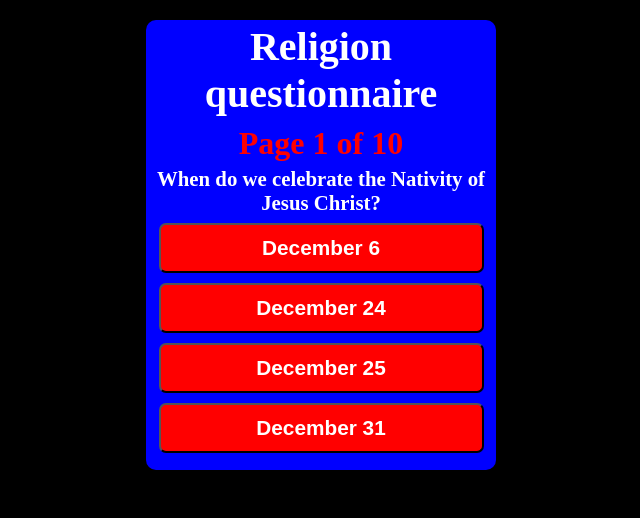
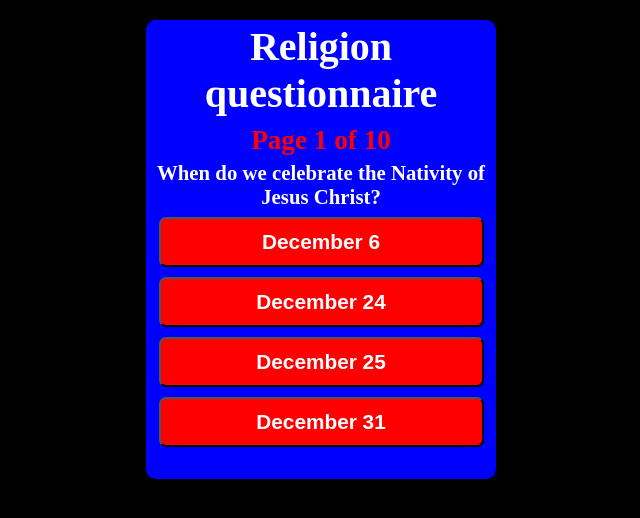
Before and after one commit to Cristiangorjeanul/Quiz-Religion, a plain HTML site: page index.html in a window 1280 px wide. Shown: the whole page, without its empty margins (319-959 px from the left). Drawn offline with Linux system fonts and the light colour scheme.

Commit message:
Small adjustments

```diff
--- a/css/style.css
+++ b/css/style.css
@@ -19,19 +19,17 @@ h1 {
   text-align: center;
   margin-top: 20px;
   font-size: 2.5rem;
-  font-weight: 700;
   color: white;
 }
 
 h2 {
-  font-size: 2rem;
+  font-size: 1.7rem;
   color: red;
   margin: 5px;
 }
 
 h3 {
   font-size: 1.3rem;
-  font-weight: 700;
   color: white;
   margin: 3px;
 }
@@ -56,6 +54,6 @@ button:hover {
   background-color: blue;
   margin: 0 auto;
   width: 350px;
-  height: 450px;
+  height: 459px;
   border-radius: 10px;
 }
```
